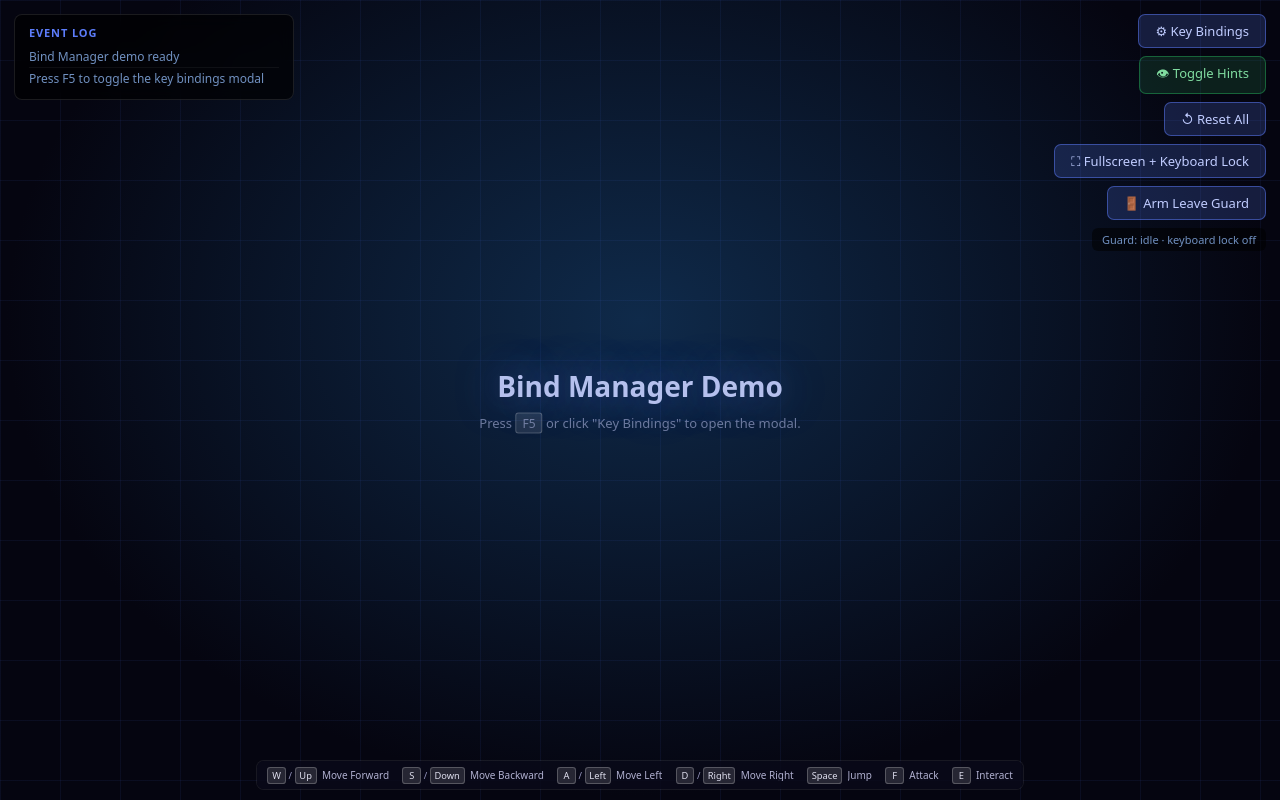
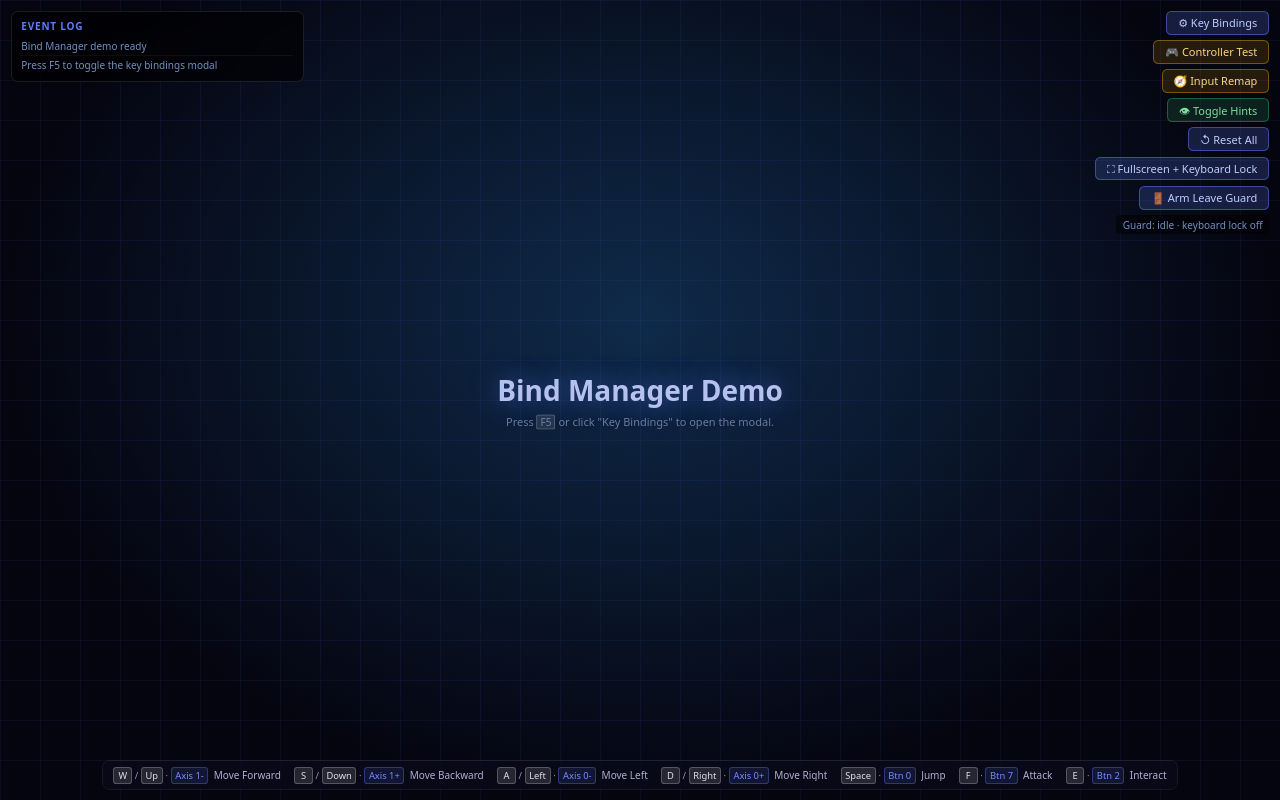
Before and after one commit to materia79/bind-manager, a website with bundled scripts: page demo/index.html in a window 1280 px wide. Built offline with nearby package versions, Linux system fonts and the light colour scheme.

Commit message:
demo: scale the page chrome with --demo-u, add tool buttons and gamepad defaults
- The HUD, event log, centre title and grid use --demo-u, the same clamp as
  the library's --bm-u (1px at 1920x1080, 0.6667px..2px), defined in the
  demo's own sheet so it does not depend on the injection order. Small text
  has a px floor; below 760px wide the controls wrap above the log.
- Borders are drawn as inset box-shadows, like the library's.
- Two HUD buttons open the built-in tools through openControllerTest() and
  openInputRemap(); the bindings modal's footer opens them as before.
- Every action has a gamepad default; Open Map sits on GP_B17 so the
  Touchpad / Share / Capture label of each family shows in the modal, and
  Zoom Camera uses D-Up / D-Down.

Co-authored-by: Open Agent Relay (Claude Opus 5.5) <no-reply@oar.sh>

```diff
--- a/demo/index.html
+++ b/demo/index.html
@@ -5,13 +5,29 @@
   <meta name="viewport" content="width=device-width, initial-scale=1.0" />
   <title>Bind Manager — Demo</title>
   <style>
+    /*
+     * Page chrome scales like the library UI: --demo-u is 1px at 1920x1080 and
+     * follows the viewport, clamped to [0.6667px, 2px]. It repeats the clamp of
+     * the library's --bm-u instead of reading it, because the library injects
+     * its stylesheet later and this sheet must not depend on that order.
+     * Text that would get too small has a px floor.
+     */
+    :root {
+      --demo-u: clamp(0.6667px, min(100vw / 1920, 100vh / 1080), 2px);
+      --demo-fs-s: max(10px, calc(13 * var(--demo-u)));
+      --demo-fs-m: max(11px, calc(15 * var(--demo-u)));
+      --demo-gap: calc(8 * var(--demo-u));
+      --demo-edge: calc(16 * var(--demo-u));
+    }
+
     *, *::before, *::after { box-sizing: border-box; margin: 0; padding: 0; }
+    [hidden] { display: none !important; }
 
     body {
       background: #0d0d1a;
       color: #c8c8e0;
       font-family: system-ui, -apple-system, sans-serif;
-      font-size: 14px;
+      font-size: var(--demo-fs-m);
       min-height: 100vh;
       overflow: hidden;
     }
@@ -24,6 +40,7 @@
       height: 100%;
       background: radial-gradient(ellipse at 50% 40%, #0f2a4a 0%, #050510 70%);
     }
+    #game-canvas:focus { outline: none; }
 
     /* Grid overlay for depth cue */
     #game-canvas::after {
@@ -33,38 +50,52 @@
       background-image:
         linear-gradient(rgba(80,120,255,0.07) 1px, transparent 1px),
         linear-gradient(90deg, rgba(80,120,255,0.07) 1px, transparent 1px);
-      background-size: 60px 60px;
+      background-size: calc(60 * var(--demo-u)) calc(60 * var(--demo-u));
     }
 
-    /* ── HUD: top-left action log ── */
-    #log {
+    /* ── HUD frame: event log on the left, controls on the right ── */
+    #hud {
       position: fixed;
-      top: 14px;
-      left: 14px;
+      inset: var(--demo-edge) var(--demo-edge) auto var(--demo-edge);
       z-index: 100;
+      display: flex;
+      justify-content: space-between;
+      align-items: flex-start;
+      gap: calc(16 * var(--demo-u));
+      pointer-events: none;
+    }
+    #hud > * { pointer-events: auto; }
+
+    .hud-panel {
       background: rgba(0, 0, 0, 0.65);
-      border: 1px solid rgba(255,255,255,0.1);
-      border-radius: 8px;
-      padding: 10px 14px;
-      min-width: 280px;
-      max-height: 220px;
-      overflow-y: auto;
+      box-shadow: inset 0 0 0 1px rgba(255,255,255,0.1);
+      border-radius: calc(10 * var(--demo-u));
       backdrop-filter: blur(8px);
     }
 
-    #log-title {
-      font-size: 11px;
+    /* ── Event log ── */
+    #log {
+      width: calc(440 * var(--demo-u));
+      min-width: 0;
+      max-height: calc(300 * var(--demo-u));
+      overflow-y: auto;
+      padding: calc(12 * var(--demo-u)) calc(16 * var(--demo-u));
+    }
+
+    #log-title,
+    .hud-panel-title {
+      font-size: var(--demo-fs-s);
       font-weight: 700;
       letter-spacing: 0.08em;
       text-transform: uppercase;
       color: #5c7cfa;
-      margin-bottom: 6px;
+      margin-bottom: calc(6 * var(--demo-u));
     }
 
     .log-entry {
-      font-size: 12px;
+      font-size: var(--demo-fs-s);
       color: #a0a0c0;
-      padding: 2px 0;
+      padding: calc(3 * var(--demo-u)) 0;
       border-bottom: 1px solid rgba(255,255,255,0.05);
     }
     .log-entry:last-child { border-bottom: none; }
@@ -74,51 +105,72 @@
     .log-entry.changed  { color: #ffa040; }
     .log-entry.info     { color: #7090c0; }
 
-    /* ── HUD: top-right controls ── */
+    /* ── Controls ── */
     #controls {
-      position: fixed;
-      top: 14px;
-      right: 14px;
-      z-index: 100;
       display: flex;
       flex-direction: column;
-      gap: 8px;
+      gap: var(--demo-gap);
+      align-items: flex-end;
+      max-height: calc(100vh - 2 * var(--demo-edge));
+      overflow-y: auto;
+    }
+
+    .hud-buttons {
+      display: flex;
+      flex-direction: column;
+      gap: var(--demo-gap);
       align-items: flex-end;
     }
 
     .hud-btn {
       background: rgba(92, 124, 250, 0.2);
-      border: 1px solid rgba(92, 124, 250, 0.5);
-      border-radius: 7px;
+      border: 0;
+      box-shadow: inset 0 0 0 1px rgba(92, 124, 250, 0.5);
+      border-radius: calc(8 * var(--demo-u));
       color: #c0ccff;
-      font-size: 13px;
+      font-size: var(--demo-fs-m);
       font-family: inherit;
+      line-height: 1.2;
       cursor: pointer;
-      padding: 7px 16px;
-      transition: background 0.15s, border-color 0.15s;
+      padding: calc(8 * var(--demo-u)) calc(18 * var(--demo-u));
+      transition: background 0.15s, box-shadow 0.15s;
     }
-    .guard-status {
-      font-size: 11px;
-      color: #7090c0;
-      background: rgba(0, 0, 0, 0.55);
-      border-radius: 6px;
-      padding: 4px 10px;
-    }
-    #game-canvas:focus { outline: none; }
-
     .hud-btn:hover {
       background: rgba(92, 124, 250, 0.4);
-      border-color: #5c7cfa;
+      box-shadow: inset 0 0 0 1px #5c7cfa;
     }
+    .hud-btn:focus-visible {
+      outline: calc(2 * var(--demo-u)) solid #5c7cfa;
+      outline-offset: calc(2 * var(--demo-u));
+    }
+    .hud-btn:disabled { opacity: 0.4; cursor: default; }
 
     #hint-toggle-btn {
       background: rgba(40, 140, 80, 0.2);
-      border-color: rgba(40, 200, 100, 0.4);
+      box-shadow: inset 0 0 0 1px rgba(40, 200, 100, 0.4);
       color: #80dca0;
     }
     #hint-toggle-btn:hover {
       background: rgba(40, 140, 80, 0.4);
-      border-color: rgba(40,200,100,0.8);
+      box-shadow: inset 0 0 0 1px rgba(40,200,100,0.8);
+    }
+
+    .hud-tool-btn {
+      background: rgba(200, 144, 0, 0.16);
+      box-shadow: inset 0 0 0 1px rgba(200, 144, 0, 0.5);
+      color: #ffd480;
+    }
+    .hud-tool-btn:hover {
+      background: rgba(200, 144, 0, 0.32);
+      box-shadow: inset 0 0 0 1px rgba(255, 196, 64, 0.85);
+    }
+
+    .guard-status {
+      font-size: var(--demo-fs-s);
+      color: #7090c0;
+      background: rgba(0, 0, 0, 0.55);
+      border-radius: calc(6 * var(--demo-u));
+      padding: calc(4 * var(--demo-u)) calc(10 * var(--demo-u));
     }
 
     /* ── Centre title ── */
@@ -130,26 +182,43 @@
       text-align: center;
       pointer-events: none;
       z-index: 50;
+      width: max-content;
+      max-width: calc(100vw - 2 * var(--demo-edge));
     }
     #center-text h1 {
-      font-size: 28px;
+      font-size: max(20px, calc(42 * var(--demo-u)));
       font-weight: 700;
       color: rgba(200, 210, 255, 0.9);
-      text-shadow: 0 0 40px rgba(92,124,250,0.6);
-      margin-bottom: 8px;
+      text-shadow: 0 0 calc(40 * var(--demo-u)) rgba(92,124,250,0.6);
+      margin-bottom: calc(8 * var(--demo-u));
     }
     #center-text p {
-      font-size: 13px;
+      font-size: var(--demo-fs-m);
       color: rgba(150, 160, 200, 0.7);
     }
     #center-text kbd {
       display: inline-block;
       background: rgba(255,255,255,0.1);
-      border: 1px solid rgba(255,255,255,0.2);
-      border-radius: 3px;
-      padding: 1px 6px;
-      font-size: 12px;
+      box-shadow: inset 0 0 0 1px rgba(255,255,255,0.2);
+      border-radius: calc(3 * var(--demo-u));
+      padding: calc(1 * var(--demo-u)) calc(6 * var(--demo-u));
+      font-size: var(--demo-fs-s);
       font-family: inherit;
+    }
+
+    /* Narrow viewports (phones, small windows): controls on top, log below. */
+    @media (max-width: 760px) {
+      #hud {
+        flex-direction: column;
+        align-items: stretch;
+        inset: 8px 8px auto 8px;
+        gap: 8px;
+      }
+      #controls { order: -1; align-items: stretch; max-height: none; overflow: visible; }
+      .hud-buttons { flex-direction: row; flex-wrap: wrap; justify-content: flex-start; gap: 6px; }
+      .hud-buttons .hud-btn { padding: 6px 10px; }
+      #log { width: auto; max-height: 22vh; }
+      #center-text { top: auto; bottom: 30vh; transform: translateX(-50%); }
     }
   </style>
 </head>
@@ -157,17 +226,23 @@
 
   <div id="game-canvas" tabindex="0" title="Click to capture the cursor (Esc releases)"></div>
 
-  <div id="log">
-    <div id="log-title">Event Log</div>
-  </div>
+  <div id="hud">
+    <div id="log" class="hud-panel" aria-live="polite">
+      <div id="log-title">Event Log</div>
+    </div>
 
-  <div id="controls">
-    <button class="hud-btn" id="open-btn">⚙ Key Bindings</button>
-    <button class="hud-btn" id="hint-toggle-btn">👁 Toggle Hints</button>
-    <button class="hud-btn" id="reset-btn">↺ Reset All</button>
-    <button class="hud-btn" id="fullscreen-btn">⛶ Fullscreen + Keyboard Lock</button>
-    <button class="hud-btn" id="leave-guard-btn">🚪 Arm Leave Guard</button>
-    <div id="guard-status" class="guard-status">Guard: idle</div>
+    <div id="controls">
+      <div class="hud-buttons">
+        <button class="hud-btn" id="open-btn" type="button">⚙ Key Bindings</button>
+        <button class="hud-btn hud-tool-btn" id="open-tester-btn" type="button">🎮 Controller Test</button>
+        <button class="hud-btn hud-tool-btn" id="open-remap-btn" type="button">🧭 Input Remap</button>
+        <button class="hud-btn" id="hint-toggle-btn" type="button">👁 Toggle Hints</button>
+        <button class="hud-btn" id="reset-btn" type="button">↺ Reset All</button>
+        <button class="hud-btn" id="fullscreen-btn" type="button">⛶ Fullscreen + Keyboard Lock</button>
+        <button class="hud-btn" id="leave-guard-btn" type="button">🚪 Arm Leave Guard</button>
+      </div>
+      <div id="guard-status" class="guard-status">Guard: idle</div>
+    </div>
   </div>
 
   <div id="center-text">
--- a/demo/main.js
+++ b/demo/main.js
@@ -10,6 +10,10 @@
  *  - Manager-controlled open/close/toggle
  *  - Debug mode: F5 toggles the modal (prevents browser refresh)
  *  - Reset All
+ *  - Gamepad defaults, including an extra button (GP_B17)
+ *  - The built-in tools (Input Remap, Controller Test), opened from the
+ *    bindings modal's footer or from the HUD buttons
+ *  - The browser shortcut guard (focus, pointer lock, fullscreen, leave guard)
  *
  * Bindings are persisted in localStorage under namespace "bind-manager-demo".
  */
@@ -44,6 +48,7 @@ const moveForward = manager.registerAction({
   group: 'Movement',
   slots: 2,
   defaultBindings: ['KeyW', 'ArrowUp'],
+  defaultGamepadBindings: ['GP_A1N'],
 });
 
 const moveBackward = manager.registerAction({
@@ -53,6 +58,7 @@ const moveBackward = manager.registerAction({
   group: 'Movement',
   slots: 2,
   defaultBindings: ['KeyS', 'ArrowDown'],
+  defaultGamepadBindings: ['GP_A1P'],
 });
 
 const moveLeft = manager.registerAction({
@@ -62,6 +68,7 @@ const moveLeft = manager.registerAction({
   group: 'Movement',
   slots: 2,
   defaultBindings: ['KeyA', 'ArrowLeft'],
+  defaultGamepadBindings: ['GP_A0N'],
 });
 
 const moveRight = manager.registerAction({
@@ -71,6 +78,7 @@ const moveRight = manager.registerAction({
   group: 'Movement',
   slots: 2,
   defaultBindings: ['KeyD', 'ArrowRight'],
+  defaultGamepadBindings: ['GP_A0P'],
 });
 
 const jump = manager.registerAction({
@@ -80,6 +88,7 @@ const jump = manager.registerAction({
   group: 'Movement',
   slots: 2,
   defaultBindings: ['Space', null],
+  defaultGamepadBindings: ['GP_B0'],
 });
 
 // Combat
@@ -90,6 +99,7 @@ const attack = manager.registerAction({
   group: 'Combat',
   slots: 1,
   defaultBindings: ['KeyF'],
+  defaultGamepadBindings: ['GP_B7'],
 });
 
 const block = manager.registerAction({
@@ -99,6 +109,7 @@ const block = manager.registerAction({
   group: 'Combat',
   slots: 1,
   defaultBindings: ['KeyG'],
+  defaultGamepadBindings: ['GP_B6'],
 });
 
 const interact = manager.registerAction({
@@ -108,6 +119,7 @@ const interact = manager.registerAction({
   group: 'Combat',
   slots: 1,
   defaultBindings: ['KeyE'],
+  defaultGamepadBindings: ['GP_B2'],
 });
 
 // UI
@@ -118,6 +130,7 @@ const openMap = manager.registerAction({
   group: 'Interface',
   slots: 1,
   defaultBindings: ['KeyM'],
+  defaultGamepadBindings: ['GP_B17'],
 });
 
 const openInventory = manager.registerAction({
@@ -127,6 +140,7 @@ const openInventory = manager.registerAction({
   group: 'Interface',
   slots: 1,
   defaultBindings: ['KeyI'],
+  defaultGamepadBindings: ['GP_B3'],
 });
 
 const sprint = manager.registerAction({
@@ -136,6 +150,7 @@ const sprint = manager.registerAction({
   group: 'Movement',
   slots: 1,
   defaultBindings: ['ShiftLeft'],
+  defaultGamepadBindings: ['GP_B10'],
 });
 
 // Mouse wheel (one notch = one press) and a Ctrl+wheel chord
@@ -145,6 +160,7 @@ const nextItem = manager.registerAction({
   group: 'Inventory',
   slots: 2,
   defaultBindings: ['MouseWheelDown', 'BracketRight'],
+  defaultGamepadBindings: ['GP_B5'],
 });
 
 const prevItem = manager.registerAction({
@@ -153,6 +169,7 @@ const prevItem = manager.registerAction({
   group: 'Inventory',
   slots: 2,
   defaultBindings: ['MouseWheelUp', 'BracketLeft'],
+  defaultGamepadBindings: ['GP_B4'],
 });
 
 const zoomCamera = manager.registerAction({
@@ -162,6 +179,8 @@ const zoomCamera = manager.registerAction({
   group: 'Camera',
   slots: 2,
   defaultBindings: ['ControlLeft+MouseWheelUp', 'ControlLeft+MouseWheelDown'],
+  gamepadSlots: 2,
+  defaultGamepadBindings: ['GP_B12', 'GP_B13'],
 });
 
 // ── 3. Configure which hints are visible by default ──────────────────────────
@@ -196,7 +215,7 @@ sprint.onPressed(() => log('sprint start', 'pressed'));
 sprint.onReleased(() => log('sprint stop', 'released'));
 nextItem.onPressed(() => log('next item (wheel notch)', 'pressed'));
 prevItem.onPressed(() => log('previous item (wheel notch)', 'pressed'));
-zoomCamera.onPressed((e) => log(`zoom camera ${e.code.endsWith('Up') ? 'in' : 'out'}`, 'pressed'));
+zoomCamera.onPressed((e) => log(`zoom camera ${e.code === 'GP_B12' || e.code?.endsWith('Up') ? 'in' : 'out'}`, 'pressed'));
 
 // ── 5. Binding change subscription ───────────────────────────────────────────
 
@@ -215,6 +234,9 @@ manager.subscribe((event) => {
 // ── 6. HUD button wiring ─────────────────────────────────────────────────────
 
 document.getElementById('open-btn').addEventListener('click', () => manager.open());
+// The built-in tools: also reachable from the bindings modal's footer.
+document.getElementById('open-tester-btn').addEventListener('click', () => manager.openControllerTest());
+document.getElementById('open-remap-btn').addEventListener('click', () => manager.openInputRemap());
 
 let hintsVisible = true;
 document.getElementById('hint-toggle-btn').addEventListener('click', () => {
```
